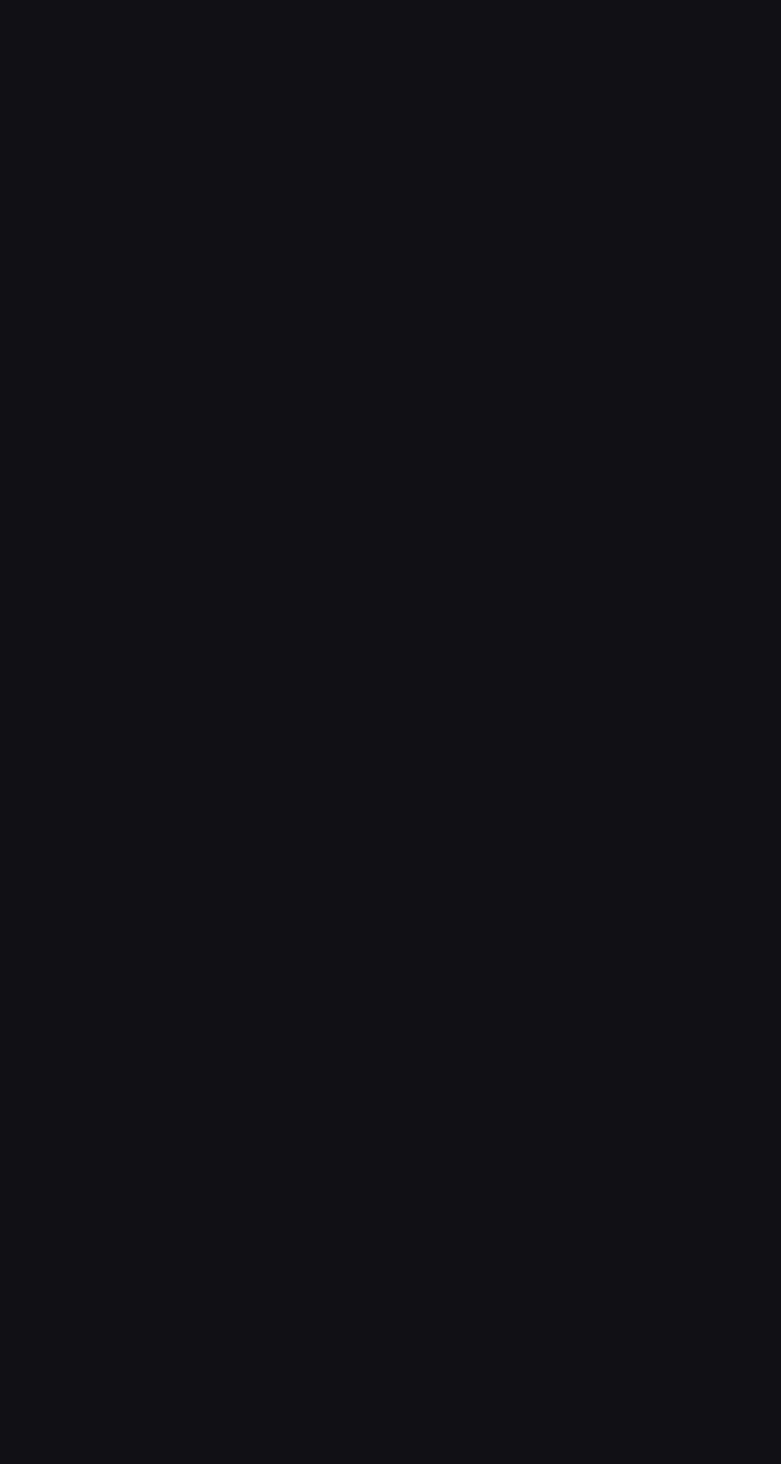
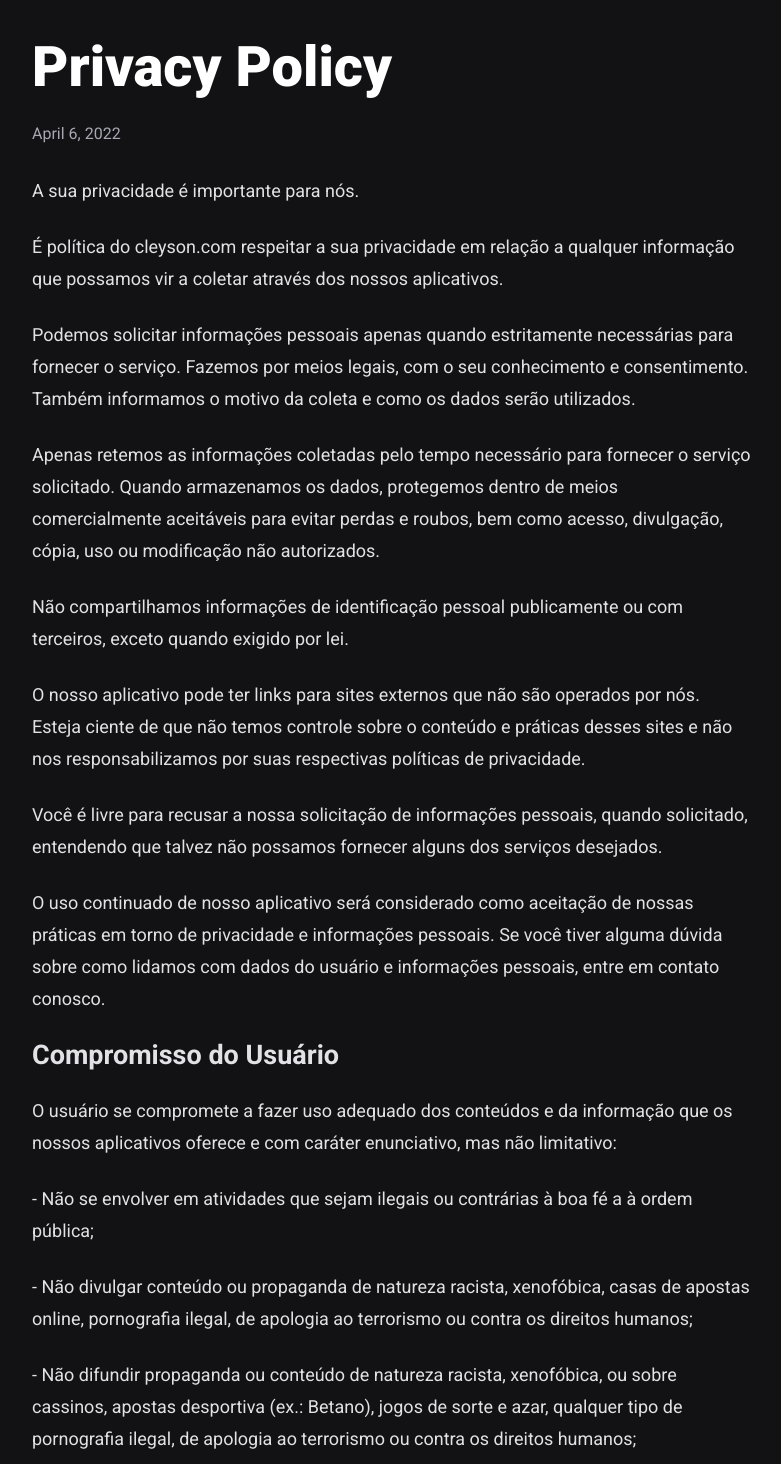
Before and after one commit to cleysondiego/cleyson.com.br, a Next.js app: page /privacy in a window 1280 px wide. Shown: the part 126-1590 px from the top of the page, without its empty margins (248-1029 px from the left). Before the commit the page ends 800 px from the top, so only its background shows below. Built offline with nearby package versions, Linux system fonts and the light colour scheme.

Commit message:
feat: add privacy content

```diff
--- a/src/pages/privacy/index.tsx
+++ b/src/pages/privacy/index.tsx
@@ -6,16 +6,29 @@ export default function Privacy() {
   return (
     <>
       <Head>
-        <title>Privacy | Cleyson Diego</title>
+        <title>Privacy Policy | Cleyson Diego</title>
       </Head>
 
       <main className={styles.container}>
-        <article className={styles.post}>
-          <h1>Privacy</h1>
-          <time>15 de abril de 2022</time>
+        <article className={styles.privacy}>
+          <h1>Privacy Policy</h1>
+          <time>April 6, 2022</time>
 
-          <div className={styles.content}>
-
+          <div className={styles.privacyContent}>
+            <p>A sua privacidade é importante para nós.</p>
+            <p>É política do cleyson.com respeitar a sua privacidade em relação a qualquer informação que possamos vir a coletar através dos nossos aplicativos.</p>
+            <p>Podemos solicitar informações pessoais apenas quando estritamente necessárias para fornecer o serviço. Fazemos por meios legais, com o seu conhecimento e consentimento. Também informamos o motivo da coleta e como os dados serão utilizados.</p>
+            <p>Apenas retemos as informações coletadas pelo tempo necessário para fornecer o serviço solicitado. Quando armazenamos os dados, protegemos dentro de meios comercialmente aceitáveis para evitar perdas e roubos, bem como acesso, divulgação, cópia, uso ou modificação não autorizados.</p>
+            <p>Não compartilhamos informações de identificação pessoal publicamente ou com terceiros, exceto quando exigido por lei.</p>
+            <p>O nosso aplicativo pode ter links para sites externos que não são operados por nós. Esteja ciente de que não temos controle sobre o conteúdo e práticas desses sites e não nos responsabilizamos por suas respectivas políticas de privacidade.</p>
+            <p>Você é livre para recusar a nossa solicitação de informações pessoais, quando solicitado, entendendo que talvez não possamos fornecer alguns dos serviços desejados.</p>
+            <p>O uso continuado de nosso aplicativo será considerado como aceitação de nossas práticas em torno de privacidade e informações pessoais. Se você tiver alguma dúvida sobre como lidamos com dados do usuário e informações pessoais, entre em contato conosco.</p>
+            <h2>Compromisso do Usuário</h2>
+            <p>O usuário se compromete a fazer uso adequado dos conteúdos e da informação que os nossos aplicativos oferece e com caráter enunciativo, mas não limitativo:</p>
+            <p>- Não se envolver em atividades que sejam ilegais ou contrárias à boa fé a à ordem pública;</p>
+            <p>- Não divulgar conteúdo ou propaganda de natureza racista, xenofóbica, casas de apostas online, pornografia ilegal, de apologia ao terrorismo ou contra os direitos humanos;</p>
+            <p>- Não difundir propaganda ou conteúdo de natureza racista, xenofóbica, ou sobre cassinos, apostas desportiva (ex.: Betano), jogos de sorte e azar, qualquer tipo de pornografia ilegal, de apologia ao terrorismo ou contra os direitos humanos;</p>
+            <p>- Não causar danos aos sistemas físicos (hardwares) e lógicos (softwares) dos aplicativos do cleyson.com, de seus fornecedores ou terceiros, para introduzir ou disseminar vírus informáticos ou quaisquer outros sistemas de hardware ou software que sejam capazes de causar danos anteriormente mencionados.</p>
           </div>
         </article>
       </main>
--- a/src/pages/privacy/styles.module.scss
+++ b/src/pages/privacy/styles.module.scss
@@ -25,5 +25,17 @@
     line-height: 2rem;
     font-size: 1.125rem;
     color: var(--gray-100);
+
+    p, ul {
+      margin: 1.5rem 0;
+    }
+
+    ul {
+      padding-left: 1.5rem;
+
+      li {
+        margin: 0.5rem 0;
+      }
+    }
   }
 }
```
